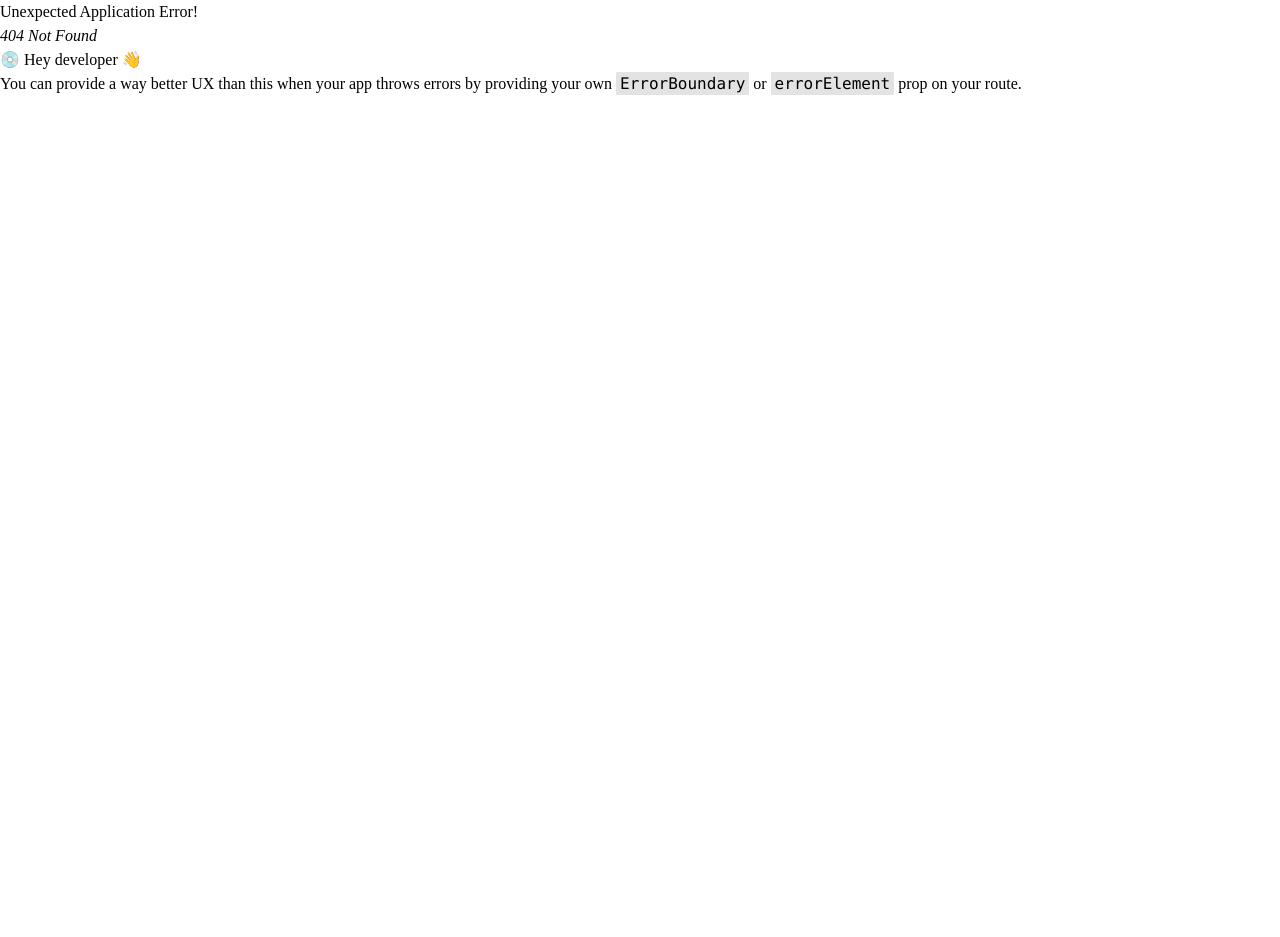
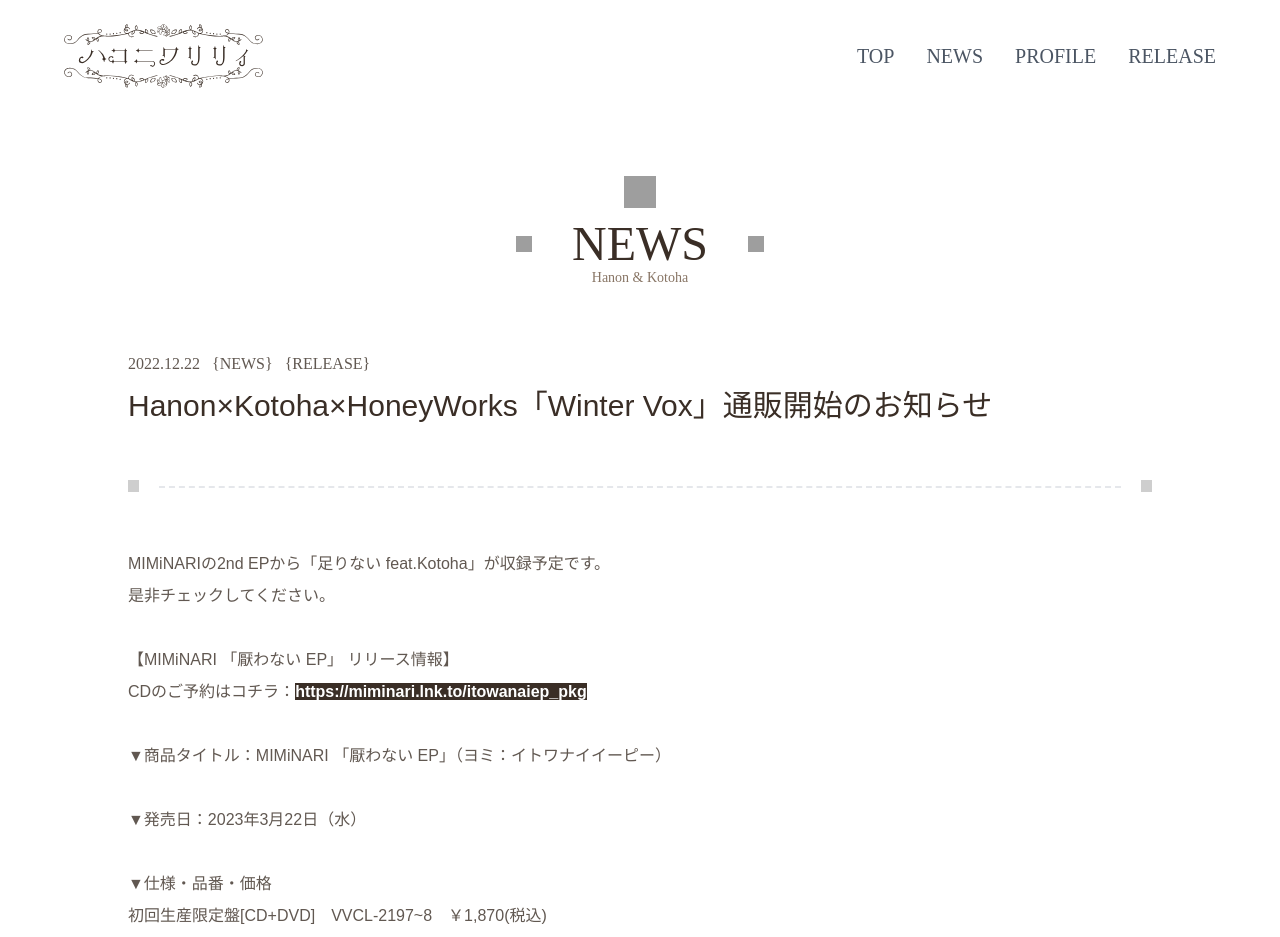
Before and after one commit to harithya/Hakoniwalily-Web, a React (Vite) app: page /news/post-example in a window 1280 px wide. Before the commit this address had no page. Shown: the top 937 px of the page. Before the commit the page ends 800 px from the top, so only its background shows below. Built offline with nearby package versions, Linux system fonts and the light colour scheme; grey boxes are pictures that could not be loaded; a web font is replaced by a local one.

Commit message:
menambahkan halaman detail news

```diff
--- /dev/null
+++ b/src/components/Divider/index.tsx
@@ -0,0 +1,14 @@
+import React from 'react'
+import Twinkle from '../Twinkle'
+
+const Divider = () => {
+    return (
+        <div className='mb-5 flex items-center space-x-5'>
+            <Twinkle />
+            <div className='h-1 border-b-2 w-full border-dashed' />
+            <Twinkle />
+        </div>
+    )
+}
+
+export default Divider
--- a/src/components/Layout/Section.tsx
+++ b/src/components/Layout/Section.tsx
@@ -1,14 +1,19 @@
 import React, { FC, PropsWithChildren, useEffect } from 'react'
 import AnimationLayout from './AnimationLayout'
+import { FiArrowLeft } from 'react-icons/fi'
+import { useNavigate } from 'react-router-dom'
 
 interface Props {
     title: string,
     subtitle: string,
+    isBack?: boolean
 }
-const Section: FC<PropsWithChildren<Props>> = ({ title, children, subtitle }) => {
+const Section: FC<PropsWithChildren<Props>> = ({ title, children, subtitle, isBack }) => {
     useEffect(() => {
         document.title = subtitle
     }, [])
+
+    const navigation = useNavigate();
 
     return (
         <AnimationLayout>
@@ -26,9 +31,15 @@
                         <div className='text-primary-400 text-sm   text-center'>Hanon & Kotoha</div>
                     </div>
                 </div>
-                <div className='mt-16'>
+                <div className='mt-16 mb-16'>
                     {children}
                 </div>
+                {isBack && <div className='flex justify-center'>
+                    <button className='flex items-center space-x-5' onClick={() => navigation(-1)}>
+                        <FiArrowLeft size={24} className="text-primary-500" />
+                        <span className='uppercase text-xl text-primary-500'>Back</span>
+                    </button>
+                </div>}
             </div>
         </AnimationLayout>
     )
--- a/src/components/List/News.tsx
+++ b/src/components/List/News.tsx
@@ -1,5 +1,6 @@
 import React, { FC } from 'react'
-import Twinkle from '../Twinkle'
+import { Link } from 'react-router-dom'
+import Divider from '../Divider'
 
 interface Props {
     title: string,
@@ -15,25 +16,21 @@
     }
 
     return (
-        <div>
-            <div className='mb-5 flex items-center space-x-5'>
-                <Twinkle />
-                <div className='h-1 border-b-2 w-full border-dashed' />
-                <Twinkle />
-            </div>
+        <Link to={'/news/post-example'} className="cursor-pointer hover:opacity-50">
+            <Divider />
             <div className='mb-5 lg:px-10 flex items-center space-x-10'>
                 <div className='flex flex-col items-center -space-y-1'>
-                    <label className='text-[25px]'>{newDate(1)} . {newDate(2)}</label>
+                    <label className='text-[25px] cursor-pointer'>{newDate(1)} . {newDate(2)}</label>
                     <label className='text-xl'>{newDate(0)}</label>
                 </div>
-                <label className='font-japanese flex-1 text-primary-500 text-lg'>{title}</label>
+                <label className='font-japanese flex-1 text-primary-500 text-lg cursor-pointer'>{title}</label>
                 <div className=' justify-between lg:flex hidden space-x-1'>
                     {category.map((val, key) =>
                         <label key={key.toString()} className='flex-1  text-primary-500/70 text-md uppercase'>{`{${val}}`}</label>
                     )}
                 </div>
             </div>
-        </div>
+        </Link>
     )
 }
 
--- a/src/components/index.tsx
+++ b/src/components/index.tsx
@@ -5,6 +5,7 @@
 import Section from "./Layout/Section";
 import AnimationLayout from "./Layout/AnimationLayout";
 import News from "./List/News";
+import Divider from "./Divider";
 
 export {
     MainLayout,
@@ -13,5 +14,6 @@
     IconButton,
     Section,
     AnimationLayout,
-    News
+    News,
+    Divider
 }
--- a/src/pages/index.tsx
+++ b/src/pages/index.tsx
@@ -2,10 +2,12 @@
 import NewsView from "./news/NewsView";
 import ProfileView from "./profile/ProfileView";
 import ReleaseView from "./release/ReleaseView";
+import NewsDetailView from "./news/NewsDetailView";
 
 export {
     HomeView,
     NewsView,
     ProfileView,
-    ReleaseView
+    ReleaseView,
+    NewsDetailView
 }
--- /dev/null
+++ b/src/pages/news/NewsDetailView.tsx
@@ -0,0 +1,33 @@
+import React from 'react'
+import { Divider, Section } from '../../components'
+
+const NewsDetailView = () => {
+    return (
+        <Section title='News' subtitle='Hanon×Kotoha×HoneyWorks「Winter Vox」通販開始のお知らせ' isBack={true}>
+            <div className='mb-14'>
+                <div className='text-md mb-3 text-primary-500/80 space-x-3'>
+                    <span>2022.12.22</span>
+                    <span>{`{NEWS}`}</span>
+                    <span>{`{RELEASE}`}</span>
+                </div>
+                <h4 className='lg:text-3xl text-xl text-primary-500 font-japanese'>Hanon×Kotoha×HoneyWorks「Winter Vox」通販開始のお知らせ</h4>
+            </div>
+            <Divider />
+            <div className="text-primary-500/80 mt-14 leading-8 font-japanese text-md">
+                <p>MIMiNARIの2nd EPから「足りない feat.Kotoha」が収録予定です。<br />是非チェックしてください。<br /><br /></p>
+                <p>【MIMiNARI 「厭わない EP」 リリース情報】</p>
+                <p>CDのご予約はコチラ：
+                    <strong>
+                        <a href="https://miminari.lnk.to/itowanaiep_pkg" className='bg-primary-500 text-white'>https://miminari.lnk.to/itowanaiep_pkg</a>
+                    </strong><br /></p>
+                <p><br />▼商品タイトル：MIMiNARI 「厭わない EP」（ヨミ：イトワナイイーピー）<br /><br />▼発売日：2023年3月22日（水）</p>
+                <p><br />▼仕様・品番・価格<br />初回生産限定盤[CD+DVD]　VVCL-2197~8　￥1,870(税込)<br />☆初回生産限定盤DVD内容：ミュージックビデオ収録<br />☆スリーブケース仕様・イラストブックレット封入</p>
+                <p><br />初回仕様限定盤[CD]　VVCL-2199　￥1,375(税込)</p>
+                <p><br />期間生産限定盤[CD+DVD]　VVCV-2200~1　￥1,870(税込)<br />　☆期間生産限定盤DVD内容：<br />■TV アニメ「あやかしトライアングル」ノンクレジットエンディング映像収録<br />　　 ★ミニポスター封入・デジパック仕様</p>
+                <p><br />▼収録楽曲：<br />M1：「厭わない feat. 富田美憂,市ノ瀬加那」<br />※TVアニメ 『あやかしトライアングル』エンディングテーマ<br />M2：「とけない feat.EMA」<br />M3：「褪せない feat.りりあ。」<br />M4：「足りない feat.Kotoha」<br />M5：「厭わない feat. 富田美憂,市ノ瀬加那 -TV version-」<br />※期間生産限定盤のみに収録</p>
+            </div>
+        </Section>
+    )
+}
+
+export default NewsDetailView
--- a/src/routes/Web.tsx
+++ b/src/routes/Web.tsx
@@ -1,6 +1,6 @@
 import { createBrowserRouter } from "react-router-dom";
 import { MainLayout } from "../components";
-import { HomeView, NewsView, ProfileView, ReleaseView } from "../pages";
+import { HomeView, NewsDetailView, NewsView, ProfileView, ReleaseView } from "../pages";
 
 const router = createBrowserRouter([
     {
@@ -15,6 +15,7 @@
         element: <MainLayout />,
         children: [
             { path: "/news", element: <NewsView />, },
+            { path: "/news/:id", element: <NewsDetailView /> },
             { path: "/profile", element: <ProfileView />, },
             { path: "/release", element: <ReleaseView />, },
 
```
